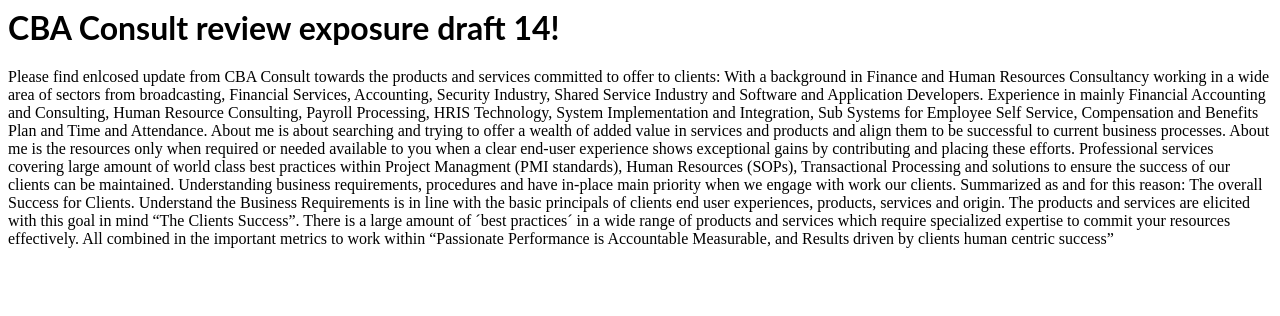
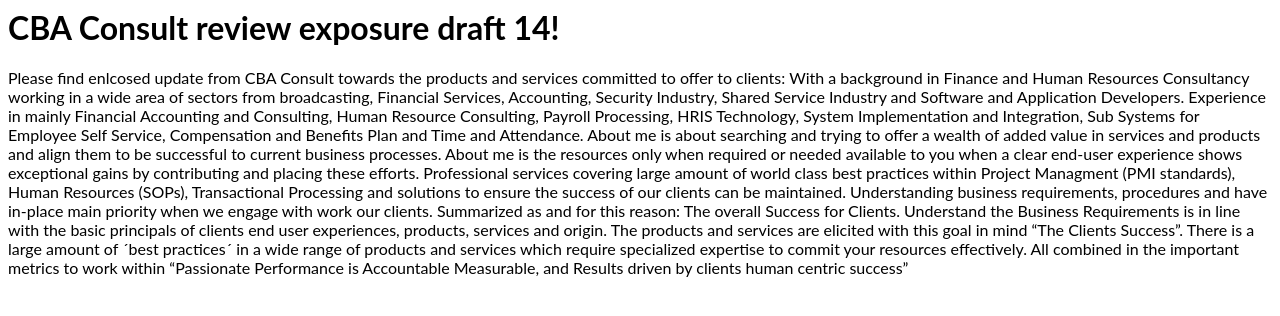
Before and after one commit to mdresch/angular-micro-sites, an Angular app: page / in a window 1280 px wide. Shown: the top 316 px of the page. Built offline with nearby package versions, Linux system fonts and the light colour scheme.

Commit message:
1 file modified

```diff
--- a/src/app/app.component.html
+++ b/src/app/app.component.html
@@ -1,4 +1,8 @@
 <hello name="{{ name }}"></hello>
+
+<script type='text/javascript' src='https://widgets.ziftsolutions.com/google.ziftsolutions.com/js/8a99822c7197c53801719880a56a2c94'  charset='utf-8'></script>
+
+<p>
 
 	Please find enlcosed update from CBA Consult towards the products and services committed to offer to clients:
 
@@ -24,3 +28,5 @@
 	There is a large amount of ´best practices´ in a wide range of products and services which require specialized
 	expertise to commit your resources effectively. All combined in the important metrics to work within “Passionate
 	Performance is Accountable Measurable, and Results driven by clients human centric success”
+
+</p>
```
